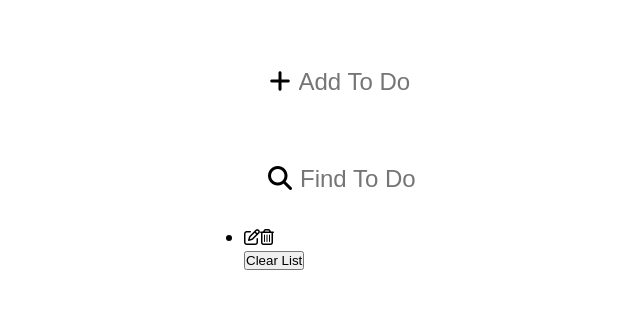
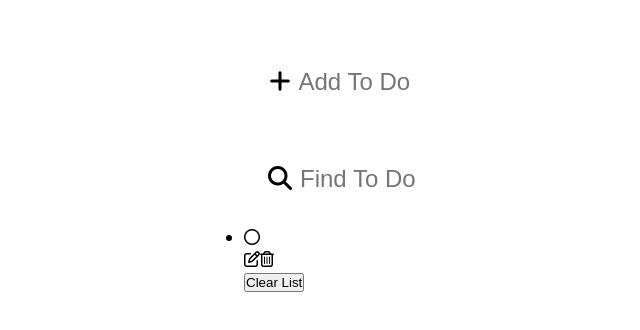
Before and after one commit to yumcoding/first-react-to-do, a React (Create React App) app: page / in a window 1280 px wide. Both pictures are taken after a click on the icon 485 px from the left and 81 px from the top of the page. Shown: the top 330 px of the page, without its empty margins (205-845 px from the left). Built offline with nearby package versions, Linux system fonts and the light colour scheme.

Commit message:
give classNames to TodoItem Component

```diff
--- a/src/components/TodoItem/TodoItem.js
+++ b/src/components/TodoItem/TodoItem.js
@@ -1,5 +1,5 @@
 import React, { Component } from "react";
-
+import "./todoitem.css";
 class TodoItem extends Component {
   state = {
     editItem: "",
@@ -27,15 +27,25 @@ class TodoItem extends Component {
     const { id, todo, handleDelete } = this.props;
 
     return (
-      <li className="todo-item">
-        <div>
+      <li className="todo-container">
+        <div className="todo-item">
           {editing ? (
-            <input type="text" value={editItem} onChange={this.handleChange} />
+            <input
+              classNmae="todo-input"
+              type="text"
+              value={editItem}
+              onChange={this.handleChange}
+            />
           ) : (
-            todo
+            <div className="todo-text">
+              <span className="todo-checkbox">
+                <i className="far fa-circle"></i>
+              </span>
+              <span className="todo-title">{todo}</span>
+            </div>
           )}
         </div>
-        <div>
+        <div className="todo-icons">
           <i
             onClick={this.handleEditToggle}
             className={editing ? "far fa-check-square" : "far fa-edit"}
```
